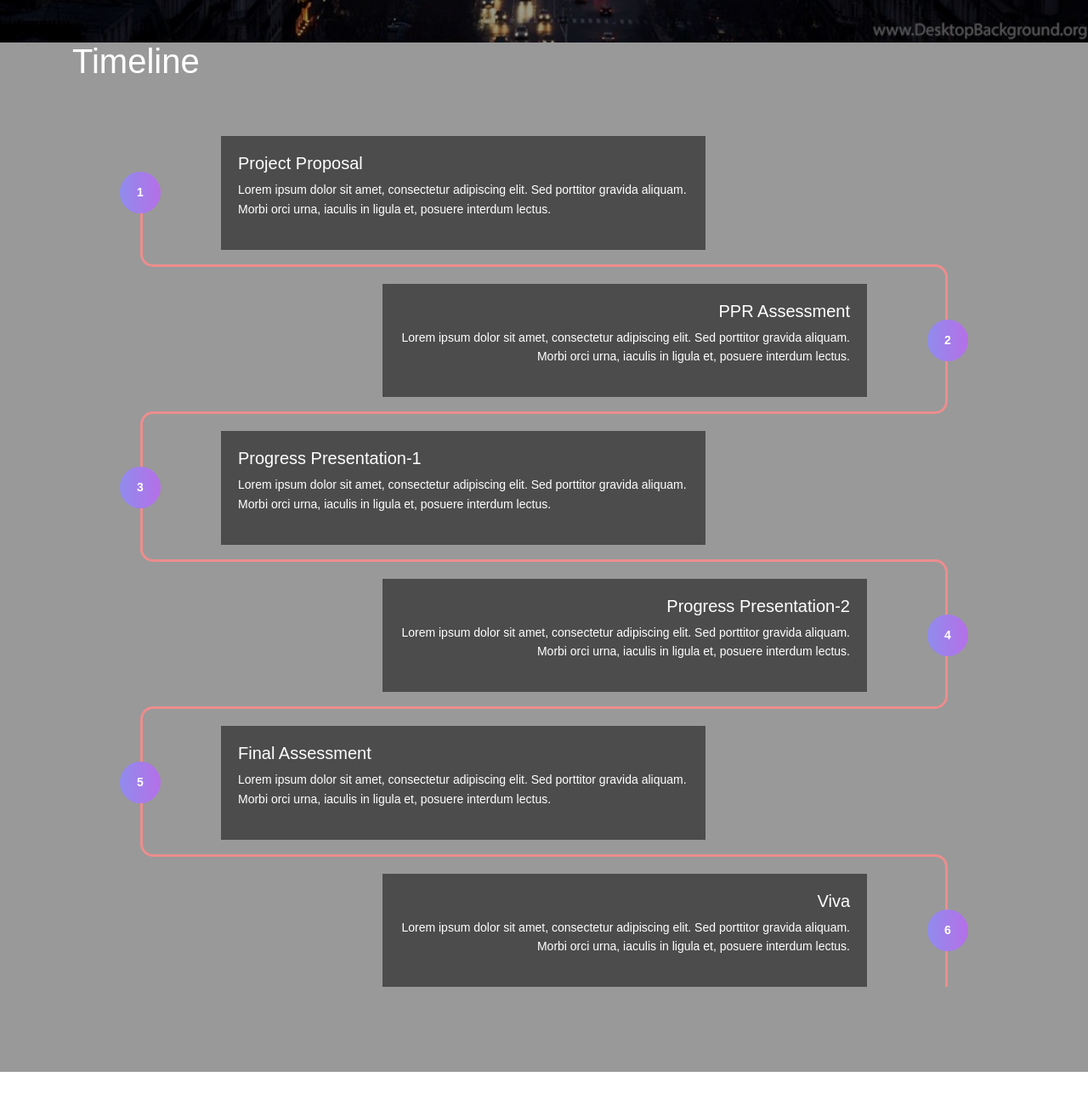
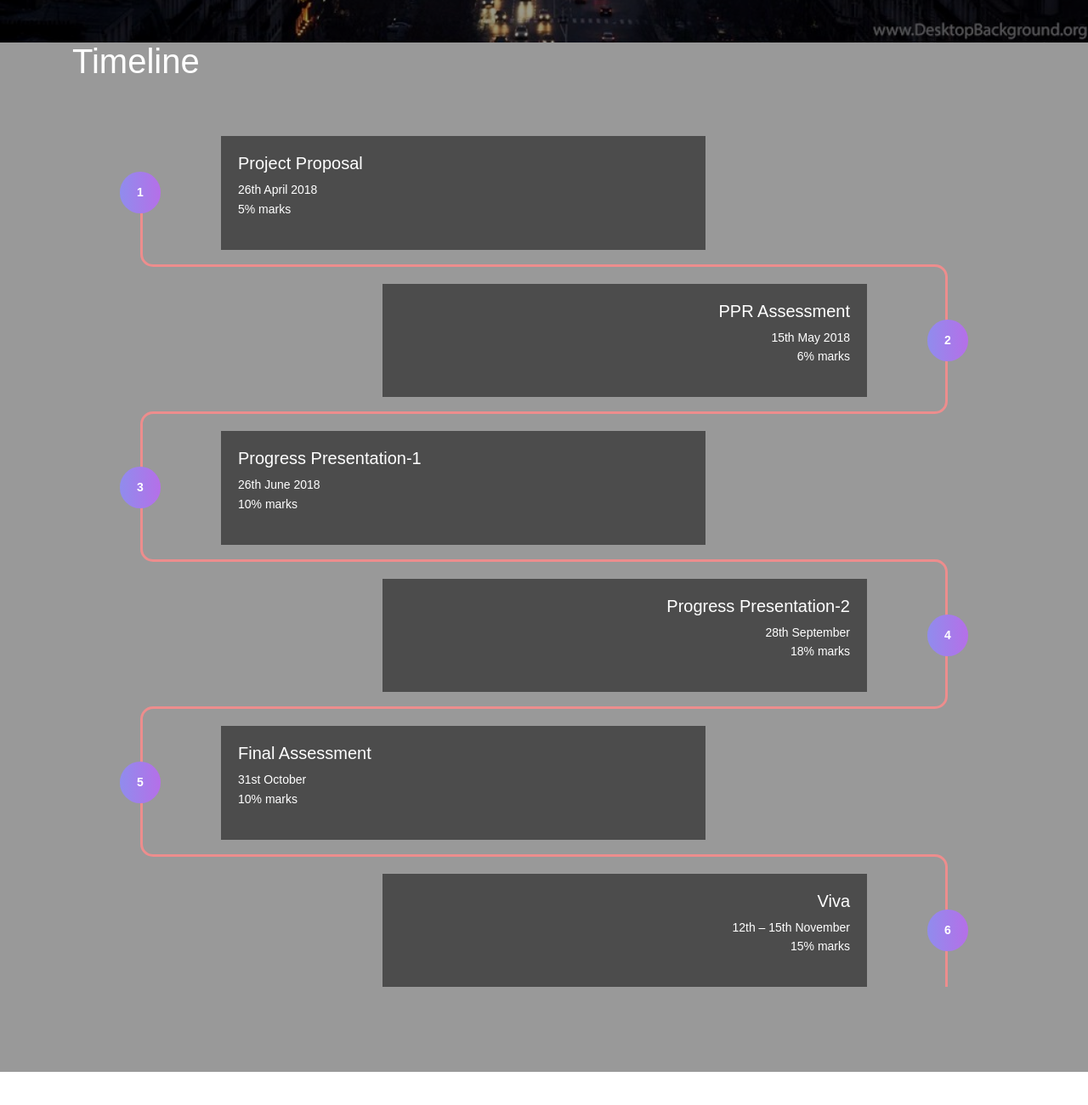
Before and after one commit to achalakavinda/orb, a plain HTML site: page milestones.html in a window 1280 px wide. Shown: the part 750-2050 px from the top of the page at 85% size. Drawn offline with Linux system fonts and the light colour scheme.

Commit message:
milestones

```diff
--- a/milestones.html
+++ b/milestones.html
@@ -98,7 +98,7 @@
                     </div>
                     <div class="col-6 wow slideInLeft">
                         <h5>Project Proposal</h5>
-                        <p>Lorem ipsum dolor sit amet, consectetur adipiscing elit. Sed porttitor gravida aliquam. Morbi orci urna, iaculis in ligula et, posuere interdum lectus.</p>
+                        <p>26th April 2018 <br/>5% marks</p>
                     </div>
                 </div>
 
@@ -120,7 +120,7 @@
                 <div class="row align-items-center justify-content-end how-it-works d-flex">
                     <div class="col-6 text-right wow slideInLeft">
                         <h5>PPR Assessment</h5>
-                        <p>Lorem ipsum dolor sit amet, consectetur adipiscing elit. Sed porttitor gravida aliquam. Morbi orci urna, iaculis in ligula et, posuere interdum lectus.</p>
+                        <p>15th May 2018 <br/>6% marks</p>
                     </div>
                     <div class="col-2 text-center full d-inline-flex justify-content-center align-items-center">
                         <div class="circle font-weight-bold">2</div>
@@ -146,7 +146,7 @@
                     </div>
                     <div class="col-6 wow slideInLeft">
                         <h5>Progress Presentation-1</h5>
-                        <p>Lorem ipsum dolor sit amet, consectetur adipiscing elit. Sed porttitor gravida aliquam. Morbi orci urna, iaculis in ligula et, posuere interdum lectus.</p>
+                        <p>26th June 2018<br/>10% marks</p>
                     </div>
                 </div>
 
@@ -167,7 +167,7 @@
                 <div class="row align-items-center justify-content-end how-it-works d-flex">
                     <div class="col-6 text-right wow slideInLeft">
                         <h5>Progress Presentation-2</h5>
-                        <p>Lorem ipsum dolor sit amet, consectetur adipiscing elit. Sed porttitor gravida aliquam. Morbi orci urna, iaculis in ligula et, posuere interdum lectus.</p>
+                        <p>28th September  <br/>18% marks</p>
                     </div>
                     <div class="col-2 text-center full d-inline-flex justify-content-center align-items-center">
                         <div class="circle font-weight-bold">4</div>
@@ -194,7 +194,7 @@
                     </div>
                     <div class="col-6 wow slideInLeft">
                         <h5>Final Assessment</h5>
-                        <p>Lorem ipsum dolor sit amet, consectetur adipiscing elit. Sed porttitor gravida aliquam. Morbi orci urna, iaculis in ligula et, posuere interdum lectus.</p>
+                        <p>31st October<br/>10% marks</p>
                     </div>
                 </div>
 
@@ -216,7 +216,7 @@
                 <div class="row align-items-center justify-content-end how-it-works d-flex">
                     <div class="col-6 text-right wow slideInLeft">
                         <h5>Viva</h5>
-                        <p>Lorem ipsum dolor sit amet, consectetur adipiscing elit. Sed porttitor gravida aliquam. Morbi orci urna, iaculis in ligula et, posuere interdum lectus.</p>
+                        <p>12th – 15th November<br/>15% marks</p>
                     </div>
                     <div class="col-2 text-center full d-inline-flex justify-content-center align-items-center">
                         <div class="circle font-weight-bold">6</div>
```
